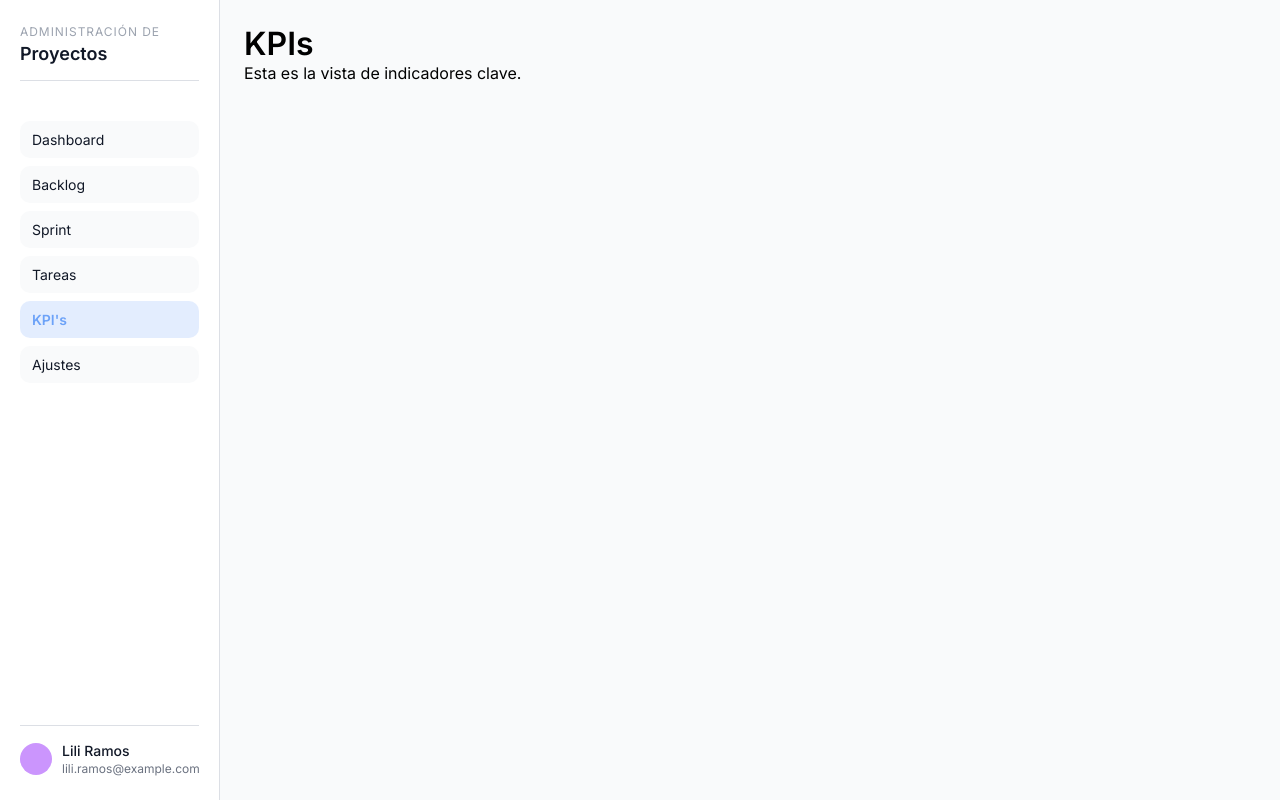
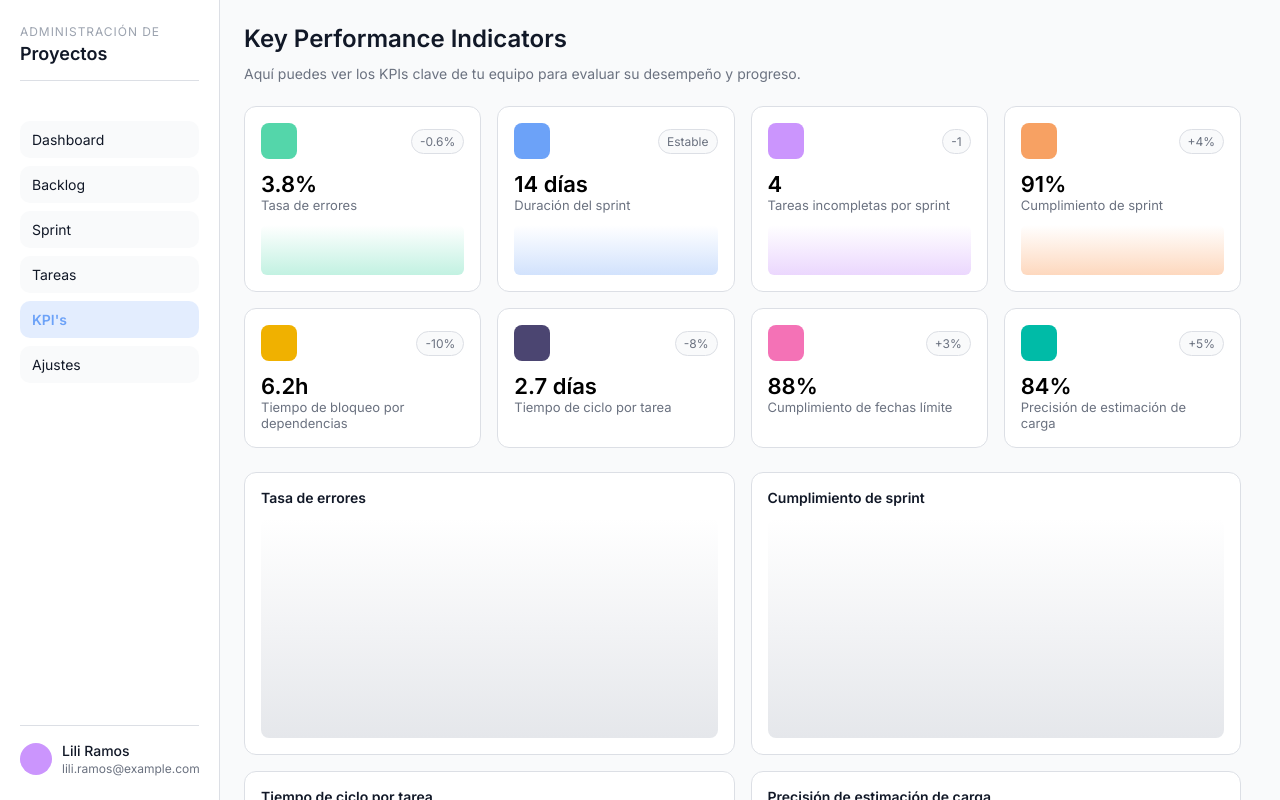
Before and after one commit to lilianaramosvz/admindeproyectos, a React (Vite) app: page /kpis in a window 1280 px wide. Built offline with nearby package versions, Linux system fonts and the light colour scheme.

Commit message:
KPI screen y ajustes en diseño

```diff
--- a/src/App.jsx
+++ b/src/App.jsx
@@ -19,8 +19,10 @@ function App() {
         <Route path="/backlog" element={<BacklogScreen />} />
         <Route path="/sprint" element={<SprintScreen />} />
         <Route path="/tasks" element={<TasksScreen />} />
+        <Route path="/tareas" element={<TasksScreen />} />
         <Route path="/kpis" element={<KPIScreen />} />
         <Route path="/settings" element={<SettingsScreen />} />
+        <Route path="/ajustes" element={<SettingsScreen />} />
         <Route path="*" element={<Navigate to="/dashboard" replace />} />
       </Routes>
     </BrowserRouter>
--- a/src/components/dashboard/KpiCard.jsx
+++ b/src/components/dashboard/KpiCard.jsx
@@ -1,14 +1,73 @@
 //frontend\src\components\dashboard\KpiCard.jsx
 import styles from "../../styles/components/dashboard/KpiCard.module.css";
 
-const kpis = [
-  { title: "Tareas completadas", value: "12/18", change: "+8%", color: "blue" },
-  { title: "En progreso", value: "5", change: "+2%", color: "green" },
-  { title: "Atrasadas", value: "2", change: "-1%", color: "purple" },
-  { title: "Velocidad del equipo", value: "87%", change: "+5%", color: "orange" },
+export const kpiCards = [
+  { title: "Tasa de errores", value: "3.8%", change: "-0.6%", color: "green" },
+  {
+    title: "Duración del sprint",
+    value: "14 días",
+    change: "Estable",
+    color: "blue",
+  },
+  {
+    title: "Tareas incompletas por sprint",
+    value: "4",
+    change: "-1",
+    color: "purple",
+  },
+  {
+    title: "Cumplimiento de sprint",
+    value: "91%",
+    change: "+4%",
+    color: "orange",
+  },
+  {
+    title: "Tiempo de bloqueo por dependencias",
+    value: "6.2h",
+    change: "-10%",
+    color: "yellow",
+    showChart: false,
+  },
+  {
+    title: "Tiempo de ciclo por tarea",
+    value: "2.7 días",
+    change: "-8%",
+    color: "darkblue",
+    showChart: false,
+  },
+  {
+    title: "Cumplimiento de fechas límite",
+    value: "88%",
+    change: "+3%",
+    color: "pink",
+    showChart: false,
+  },
+  {
+    title: "Precisión de estimación de carga",
+    value: "84%",
+    change: "+5%",
+    color: "aqua",
+    showChart: false,
+  },
 ];
 
-function KpiCardItem({ title, value, change, color }) {
+export const primaryKpiCards = kpiCards.slice(0, 4);
+
+export const relevantChartKpis = [
+  kpiCards[0],
+  kpiCards[3],
+  kpiCards[5],
+  kpiCards[7],
+];
+
+export default function KpiCard({
+  title,
+  value,
+  change,
+  color = "blue",
+  subtitle,
+  showChart = true,
+}) {
   const colorClass = styles[color] || "";
 
   return (
@@ -21,17 +80,9 @@ function KpiCardItem({ title, value, change, color }) {
       <h2 className={styles.title}>{value}</h2>
       <p className={styles.subtitle}>{title}</p>
 
-      <div className={styles.chart}></div>
+      {subtitle ? <p className={styles.subtitle}>{subtitle}</p> : null}
+
+      {showChart ? <div className={styles.chart}></div> : null}
     </div>
   );
 }
-
-export default function KpiCard() {
-  return (
-    <section className={styles.grid} aria-label="KPI overview">
-      {kpis.map((kpi) => (
-        <KpiCardItem key={kpi.title} {...kpi} />
-      ))}
-    </section>
-  );
-}
--- a/src/components/dashboard/SprintBoard.jsx
+++ b/src/components/dashboard/SprintBoard.jsx
@@ -9,6 +9,9 @@ export default function SprintBoard() {
         <div className={styles.column}>
           <strong className={styles.columnTitle}>Por hacer</strong>
           <div className={styles.task}>Definir objetivos de sprint</div>
+          <div className={styles.task}>Revisar elementos del backlog</div>
+          <div className={styles.task}>Revisar elementos del backlog</div>
+          <div className={styles.task}>Revisar elementos del backlog</div>
           <div className={styles.task}>Revisar elementos del backlog</div>
         </div>
         <div className={styles.column}>
--- a/src/components/layout/Sidebar.jsx
+++ b/src/components/layout/Sidebar.jsx
@@ -6,9 +6,9 @@ const navItems = [
   { label: "Dashboard", to: "/dashboard" },
   { label: "Backlog", to: "/backlog" },
   { label: "Sprint", to: "/sprint" },
-  { label: "Tareas", to: "/tasks" },
+  { label: "Tareas", to: "/tareas" },
   { label: "KPI's", to: "/kpis" },
-  { label: "Ajustes", to: "/settings" },
+  { label: "Ajustes", to: "/ajustes" },
 ];
 
 export default function Sidebar() {
@@ -42,6 +42,7 @@ export default function Sidebar() {
         <div className={styles.profileRow}>
           <div className={styles.avatar}></div>
           <div className={styles.userInfo}>
+            {/* Ejemplo para el display, esto se deberá cambiar a los valores reales del usuario */}
             <span className={styles.name}>Lili Ramos</span>
             <span className={styles.email}>lili.ramos@example.com</span>
           </div>
--- a/src/screens/KPIScreen.jsx
+++ b/src/screens/KPIScreen.jsx
@@ -1,12 +1,42 @@
+//frontend\src\screens\KPIScreen.jsx
 import MainLayout from "../components/layout/MainLayout";
+import KpiCard, {
+  kpiCards,
+  relevantChartKpis,
+} from "../components/dashboard/KpiCard";
+
+import styles from "../styles/screens/KPIScreen.module.css";
 
 export default function KPIScreen() {
-	return (
-		<MainLayout title="KPIs">
-			<div>
-				<h1>KPIs</h1>
-				<p>Esta es la vista de indicadores clave.</p>
-			</div>
-		</MainLayout>
-	);
+  return (
+    <MainLayout title="KPIs">
+      <div className={styles.container}>
+        {/* header */}
+        <div className={styles.header}>
+          <h1>Key Performance Indicators</h1>
+          <p style={{ paddingTop: "12px" }}>
+            Aquí puedes ver los KPIs clave de tu equipo para evaluar su
+            desempeño y progreso.
+          </p>
+        </div>
+
+        {/* MAIN KPIs */}
+        <div className={styles.kpiGrid}>
+          {kpiCards.map((kpi) => (
+            <KpiCard key={kpi.title} {...kpi} />
+          ))}
+        </div>
+
+        {/* charts */}
+        <div className={styles.charts}>
+          {relevantChartKpis.map((kpi) => (
+            <div key={kpi.title} className={styles.chartCard}>
+              <h3>{kpi.title}</h3>
+              <div className={styles.chartPlaceholder}></div>
+            </div>
+          ))}
+        </div>
+      </div>
+    </MainLayout>
+  );
 }
--- a/src/styles/components/dashboard/KpiCard.module.css
+++ b/src/styles/components/dashboard/KpiCard.module.css
@@ -1,10 +1,4 @@
 /*frontend\src\styles\components\dashboard\KpiCard.module.css*/
-.grid {
-  display: grid;
-  grid-template-columns: repeat(4, minmax(0, 1fr));
-  gap: 16px;
-}
-
 .card {
   background: var(--bg-primary);
   border: 1px solid var(--border-light);
@@ -33,8 +27,9 @@
 
 .badge {
   font-size: 12px;
-  color: var(--green);
-  background: #ecfdf5;
+  color: var(--text-secondary);
+  background: var(--bg-secondary);
+  border: 1px solid var(--border-light);
   padding: 4px 8px;
   border-radius: 999px;
 }
@@ -61,50 +56,62 @@
   background: var(--blue);
 }
 
-.blue .badge {
-  color: var(--blue);
-  background: rgba(92, 151, 246, 0.15);
-}
-
 .blue .chart {
-  background: linear-gradient(to top, rgba(92, 151, 246, 0.28), transparent);
+  background: linear-gradient(to top, var(--blue-chart-soft), transparent);
 }
 
 .green .icon {
   background: var(--green);
 }
 
-.green .badge {
-  color: var(--green);
-  background: rgba(36, 206, 149, 0.15);
-}
-
 .green .chart {
-  background: linear-gradient(to top, rgba(36, 206, 149, 0.28), transparent);
+  background: linear-gradient(to top, var(--green-chart-soft), transparent);
 }
 
 .purple .icon {
   background: var(--purple);
 }
 
-.purple .badge {
-  color: var(--purple);
-  background: rgba(189, 123, 250, 0.16);
-}
-
 .purple .chart {
-  background: linear-gradient(to top, rgba(189, 123, 250, 0.3), transparent);
+  background: linear-gradient(to top, var(--purple-chart-soft), transparent);
 }
 
 .orange .icon {
   background: var(--orange);
 }
 
-.orange .badge {
-  color: var(--orange);
-  background: rgba(249, 115, 22, 0.16);
+.orange .chart {
+  background: linear-gradient(to top, var(--orange-chart-soft), transparent);
 }
 
-.orange .chart {
-  background: linear-gradient(to top, rgba(249, 115, 22, 0.28), transparent);
+.yellow .icon {
+  background: var(--yellow);
 }
+
+.yellow .chart {
+  background: linear-gradient(to top, var(--yellow-chart-soft), transparent);
+}
+
+.darkblue .icon {
+  background: var(--darkblue);
+}
+
+.darkblue .chart {
+  background: linear-gradient(to top, var(--darkblue-chart-soft), transparent);
+}
+
+.pink .icon {
+  background: var(--pink);
+}
+
+.pink .chart {
+  background: linear-gradient(to top, var(--pink-chart-soft), transparent);
+}
+
+.aqua .icon {
+  background: var(--aqua);
+}
+
+.aqua .chart {
+  background: linear-gradient(to top, var(--aqua-chart-soft), transparent);
+}
--- a/src/styles/components/layout/MainLayout.module.css
+++ b/src/styles/components/layout/MainLayout.module.css
@@ -14,4 +14,5 @@
 .content {
   padding: 24px;
   overflow-y: auto;
+  scrollbar-gutter: stable;
 }
--- a/src/styles/screens/Dashboard.module.css
+++ b/src/styles/screens/Dashboard.module.css
@@ -16,6 +16,12 @@
   font-size: 14px;
 }
 
+.kpiGrid {
+  display: grid;
+  grid-template-columns: repeat(4, 1fr);
+  gap: 16px;
+}
+
 .bottom {
   display: grid;
   grid-template-columns: 2fr 1fr;
--- /dev/null
+++ b/src/styles/screens/KPIScreen.module.css
@@ -0,0 +1,55 @@
+/*frontend\src\styles\screens\KPIScreen.module.css*/
+.container {
+  display: flex;
+  flex-direction: column;
+  gap: 24px;
+}
+
+.header h1 {
+  font-size: 24px;
+  font-weight: 600;
+  color: var(--text-primary);
+}
+
+.header p {
+  font-size: 14px;
+  color: var(--text-secondary);
+}
+
+.kpiGrid {
+  display: grid;
+  grid-template-columns: repeat(4, 1fr);
+  gap: 16px;
+}
+
+.charts {
+  display: grid;
+  grid-template-columns: repeat(2, 1fr);
+  gap: 16px;
+}
+
+.chartCard {
+  background: var(--bg-primary);
+  border: 1px solid var(--border-light);
+  border-radius: 12px;
+  padding: 16px;
+}
+
+.chartCard h3 {
+  font-size: 14px;
+  font-weight: 600;
+  margin-bottom: 12px;
+  color: var(--text-primary);
+}
+
+.chartMeta {
+  font-size: 13px;
+  color: var(--text-secondary);
+  margin-bottom: 12px;
+}
+
+.chartPlaceholder {
+  height: 220px;
+  border-radius: 8px;
+  background: linear-gradient(to top, var(--chart-placeholder), transparent);
+}
--- a/src/styles/theme.css
+++ b/src/styles/theme.css
@@ -19,6 +19,21 @@
   --green: #54d6aa;
   --purple: #cb95fd;
   --orange: #f7a163;
+  --yellow: #f0b100;
+  --darkblue: #4b4571;
+  --pink: #f472b6;
+  --aqua: #00bba7;
+
+  /* semantic/tint tokens */
+  --chart-placeholder: #e5e7eb;
+  --blue-chart-soft: rgba(92, 151, 246, 0.28);
+  --green-chart-soft: rgba(36, 206, 149, 0.28);
+  --purple-chart-soft: rgba(189, 123, 250, 0.3);
+  --orange-chart-soft: rgba(249, 115, 22, 0.28);
+  --yellow-chart-soft: rgba(250, 204, 21, 0.35);
+  --darkblue-chart-soft: rgba(75, 69, 113, 0.35);
+  --pink-chart-soft: rgba(244, 114, 182, 0.35);
+  --aqua-chart-soft: rgba(0, 187, 167, 0.38);
 }
 
 body {
```
Also changed, not shown: src/screens/Dashboard.jsx (+6 -2 lines).
